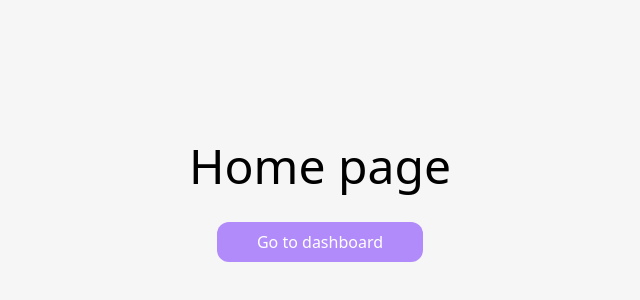
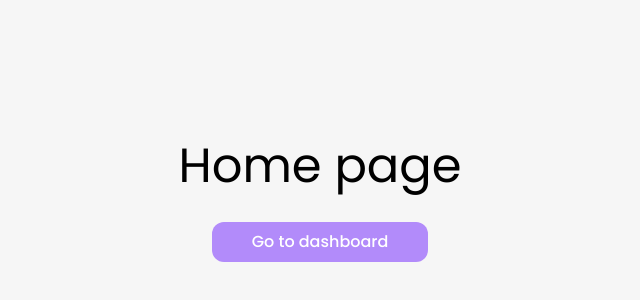
Before and after one commit to Vitalic96/mediplan, a Next.js app: page / in a window 1280 px wide. Shown: the part 174-474 px from the top of the page, without its empty margins (320-960 px from the left). Built offline with nearby package versions, Linux system fonts and the light colour scheme.

Commit message:
changed to correct font name

```diff
--- a/app/globals.css
+++ b/app/globals.css
@@ -6,10 +6,9 @@
   :root {
     --radius: 0.5rem;
   }
-
   body {
     @apply text-black;
     background: #f6f6f6;
-    font-family: var(--font-poppits), system-ui, sans-serif;
+    font-family: var(--font-poppips), system-ui, sans-serif;
   }
 }
--- a/app/layout.tsx
+++ b/app/layout.tsx
@@ -2,12 +2,12 @@ import type { Metadata } from 'next'
 import { Poppins } from 'next/font/google'
 import './globals.css'
 
-export const inter = Poppins({
+export const poppips = Poppins({
   weight: ['100', '200', '300', '400', '500', '600', '700', '800', '900'],
   style: ['normal', 'italic'],
   subsets: ['latin'],
   display: 'swap',
-  variable: '--poppips',
+  variable: '--font-poppips',
 })
 
 export const metadata: Metadata = {
@@ -22,7 +22,7 @@ export default function RootLayout({
 }>) {
   return (
     <html lang='en'>
-      <body className={`${inter.variable} antialiased`}>{children}</body>
+      <body className={`${poppips.variable} antialiased`}>{children}</body>
     </html>
   )
 }
```
